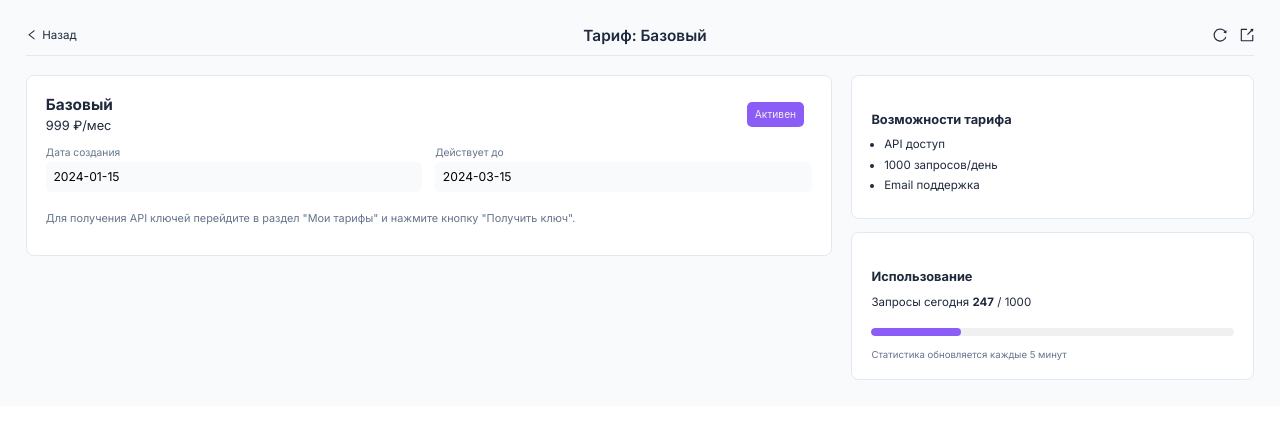
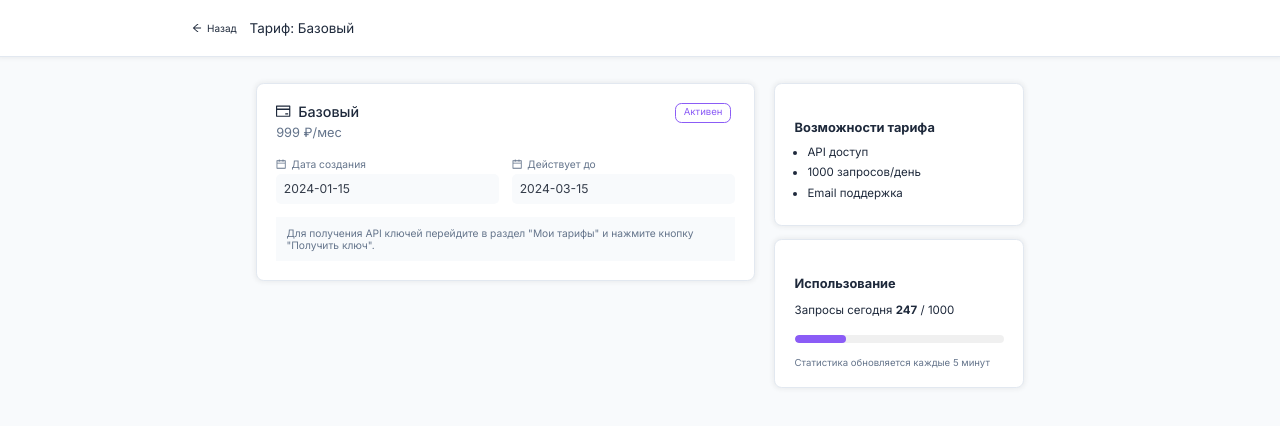
Before and after one commit to Kattherinee/persnal-subscribe, a React (Vite) app: page /my-tariffs/1 in a window 1280 px wide. Shown: the top 426 px of the page. Built offline with nearby package versions, Linux system fonts and the light colour scheme; no server answers.

Commit message:
Refactor application structure: move pages to mainPages, update imports, and enhance layout with icons; add new PlanDetailPage and MyTariffsPage components.

```diff
--- a/src/assets/mockData.ts
+++ b/src/assets/mockData.ts
@@ -1,4 +1,4 @@
-import type { PlanData } from '../pages/auth/PlanDetailPage';
+import type { PlanData } from '../pages/PlanDetailPage';
 
 export const mockPlan: PlanData = {
   id: '111',
--- a/src/assets/theme/theme.tsx
+++ b/src/assets/theme/theme.tsx
@@ -5,7 +5,7 @@ export const theme = {
     backgroundCard: '#ffffff', // карточки
     backgroundInput: '#ffffff', // поля ввода
     backgroundButtonDisabled: '#d3d1d1', // кнопка отключена
-    backgroundSidebar: '#f8fafc', // сайдбар
+    backgroundSidebar: '#fcfcfc', // сайдбар
     backgroundGray: '#c7c9cd',
 
     // Тексты
@@ -43,6 +43,7 @@ export const theme = {
   },
 
   fonts: {
+    fontRegular: 400,
     fontWeightMedium: 500,
     fontWeightSemibold: 600,
     fontWeightBold: 700,
--- a/src/components/CardMyPlan.tsx
+++ b/src/components/CardMyPlan.tsx
@@ -2,6 +2,7 @@ import styled from 'styled-components';
 import { theme } from '../assets/theme/theme';
 import { CustomButton } from '../ui/CustomButton';
 import { Link } from 'react-router-dom';
+import { KeyOutlined } from '@ant-design/icons';
 
 type CardMyPlanProps = {
   title: string;
@@ -25,11 +26,11 @@ export const CardMyPlan = ({ title, price, endDate, isActive, idPlan }: CardMyPl
           <>
             <StyledTag $isActive={isActive}>Активен</StyledTag>
 
-            <CustomButton type="text" $mode="secondary">
-              🔑 Получить ключ
+            <CustomButton type="text" $mode="secondary" $height="2vw">
+              <KeyOutlined /> Получить ключ
             </CustomButton>
             <Link to={`/my-tariffs/${idPlan}`}>
-              <CustomButton type="primary" $mode="primary">
+              <CustomButton type="primary" $mode="primary" $height="2vw">
                 Подробнее
               </CustomButton>
             </Link>
@@ -84,7 +85,7 @@ const Actions = styled.div`
   gap: 0.6vw;
 `;
 
-const StyledTag = styled.div<{ $isActive: boolean }>`
+export const StyledTag = styled.div<{ $isActive: boolean }>`
   background-color: ${({ $isActive }) =>
     $isActive ? theme.colors.backgroundCard : theme.colors.sideBarActivebg};
   color: ${({ $isActive }) => ($isActive ? theme.colors.brandPrimary : theme.colors.textMuted)};
--- a/src/index.css
+++ b/src/index.css
@@ -3,4 +3,5 @@ html,
 body {
   font-family: 'Inter', -apple-system, BlinkMacSystemFont, 'Segoe UI', Roboto, sans-serif;
   margin: 0;
+  background-color: #f8fafc;
 }
--- a/src/layout.tsx
+++ b/src/layout.tsx
@@ -2,7 +2,13 @@ import { useState } from 'react';
 import styled from 'styled-components';
 import { Outlet, NavLink } from 'react-router-dom';
 import { theme } from './assets/theme/theme';
-import { MenuFoldOutlined, MenuUnfoldOutlined } from '@ant-design/icons';
+import {
+  CreditCardOutlined,
+  KeyOutlined,
+  MenuFoldOutlined,
+  MenuUnfoldOutlined,
+  UserOutlined,
+} from '@ant-design/icons';
 
 export const Layout = () => {
   const [collapsed, setCollapsed] = useState(false);
@@ -20,9 +26,18 @@ export const Layout = () => {
         </SidebarHeader>
 
         <SidebarMenu $collapsed={collapsed}>
-          <SidebarLink to="/">Мои данные</SidebarLink>
-          <SidebarLink to="/tariffs">Доступные тарифы</SidebarLink>
-          <SidebarLink to="/my-tariffs">Мои тарифы</SidebarLink>
+          <SidebarLink to="/">
+            <UserOutlined />
+            Мои данные
+          </SidebarLink>
+          <SidebarLink to="/tariffs">
+            <CreditCardOutlined />
+            Доступные тарифы
+          </SidebarLink>
+          <SidebarLink to="/my-tariffs">
+            <KeyOutlined />
+            Мои тарифы
+          </SidebarLink>
         </SidebarMenu>
 
         <SidebarFooter>
@@ -95,6 +110,7 @@ const SidebarMenu = styled.nav<{ $collapsed: boolean }>`
 const SidebarLink = styled(NavLink)`
   display: flex;
   align-items: center;
+  gap: 0.4vw;
   padding: 0.6rem 1rem;
   margin: 0.2rem 0;
   border-radius: 0.4rem;
--- a/src/pages/auth/PlanDetailPage.tsx
+++ b/src/pages/PlanDetailPage.tsx
@@ -1,10 +1,11 @@
 import styled from 'styled-components';
 import { useParams } from 'react-router-dom';
 import { useEffect, useState } from 'react';
-import { theme } from '../../assets/theme/theme';
-import { Progress, Tag, Spin } from 'antd';
-import { ExportOutlined, LeftOutlined, ReloadOutlined } from '@ant-design/icons';
-import { mockPlan } from '../../assets/mockData';
+import { theme } from '../assets/theme/theme';
+import { Progress, Spin } from 'antd';
+import { ArrowLeftOutlined, CalendarOutlined, CreditCardOutlined } from '@ant-design/icons';
+import { mockPlan } from '../assets/mockData';
+import { StyledTag } from '../components/CardMyPlan';
 
 export interface PlanData {
   id: string;
@@ -54,40 +55,45 @@ export const PlanDetailPage = () => {
 
   return (
     <Page>
-      <PlanHeader>
+      <HeaderContainer>
+        <BackAndTitle>
           <Back onClick={() => window.history.back()}>
-          <LeftOutlined />
+            <ArrowLeftOutlined />
             <span>Назад</span>
           </Back>
 
           <HeaderTitle>Тариф: {plan.title}</HeaderTitle>
-
-        <Icons>
-          <ReloadOutlined />
-          <ExportOutlined />
-        </Icons>
-      </PlanHeader>
+        </BackAndTitle>
+      </HeaderContainer>
 
       <Content>
         <LeftColumn>
           <Card>
-            <Top>
             <PlanInfo>
-                <Title>{plan.title}</Title>
+              <TitleContainer>
+                <Title>
+                  <CreditCardOutlined style={{ marginRight: '0.6vw' }} />
+                  {plan.title}
+                </Title>
+                <StyledTag $isActive={true}>Активен</StyledTag>
+              </TitleContainer>
+
               <Price>{plan.price}</Price>
             </PlanInfo>
-              <StyledTag $active={plan.isActive}>
-                {plan.isActive ? 'Активен' : 'Неактивен'}
-              </StyledTag>
-            </Top>
 
             <DateBlock>
               <DateItem>
-                <Label>Дата создания</Label>
+                <Label>
+                  <CalendarOutlined style={{ marginRight: '0.4vw' }} />
+                  Дата создания
+                </Label>
                 <Value>{plan.startDate}</Value>
               </DateItem>
               <DateItem>
-                <Label>Действует до</Label>
+                <Label>
+                  <CalendarOutlined style={{ marginRight: '0.4vw' }} />
+                  Действует до
+                </Label>
                 <Value>{plan.endDate}</Value>
               </DateItem>
             </DateBlock>
@@ -129,25 +135,34 @@ export const PlanDetailPage = () => {
 
 /* -------- STYLES -------- */
 const Page = styled.div`
-  background: ${theme.colors.backgroundPage};
-  padding: 2vw;
+  display: flex;
+  flex-direction: column;
+  align-items: center;
   font-family: ${theme.fonts.fontFamily};
 `;
 
-const PlanHeader = styled.div`
+const HeaderContainer = styled.header`
+  height: 56px;
+  border-bottom: 1px solid ${theme.colors.border};
+  box-shadow: 0 0 4px 2px rgba(24, 24, 24, 0.046);
+  background: ${theme.colors.backgroundCard};
   display: flex;
+  align-items: center;
   justify-content: space-between;
-  align-items: center;
-  margin-bottom: 1.5vw;
-  padding-bottom: 0.8vw;
-  border-bottom: 0.05vw solid ${theme.colors.border};
+  width: 100%;
+`;
+
+const BackAndTitle = styled.div`
+  display: flex;
+  gap: 1vw;
+  margin-left: 15vw;
 `;
 
 const Back = styled.div`
   display: flex;
   align-items: center;
   gap: 0.4vw;
-  font-size: 0.9vw;
+  font-size: 0.78vw;
   color: ${theme.colors.textPrimary};
   cursor: pointer;
 
@@ -157,29 +172,18 @@ const Back = styled.div`
 `;
 
 const HeaderTitle = styled.h2`
-  font-size: 1.2vw;
-  font-weight: ${theme.fonts.fontWeightSemibold};
+  font-size: 1.05vw;
+  font-weight: ${theme.fonts.fontRegular};
   color: ${theme.colors.textPrimary};
   margin: 0;
-`;
-
-const Icons = styled.div`
-  display: flex;
-  align-items: center;
-  gap: 1vw;
-  font-size: 1.1vw;
-  color: ${theme.colors.textPrimary};
-  cursor: pointer;
-
-  svg:hover {
-    color: ${theme.colors.brandPrimary};
-  }
 `;
 
 const Content = styled.div`
   display: grid;
   grid-template-columns: 2fr 1fr;
   gap: 1.5vw;
+  width: 60vw;
+  margin-top: 2vw;
 `;
 
 const LeftColumn = styled.div``;
@@ -194,42 +198,32 @@ const Card = styled.div`
   border-radius: 0.6vw;
   padding: 1.5vw;
   border: 0.05vw solid ${theme.colors.border};
-`;
-
-const Top = styled.div`
-  display: flex;
-  justify-content: space-between;
-  align-items: center;
+  box-shadow: 0 0 4px 2px rgba(24, 24, 24, 0.046);
 `;
 
 const PlanInfo = styled.div``;
 
 const Title = styled.h3`
-  font-size: 1.2vw;
+  font-size: 1.12vw;
+  font-weight: ${theme.fonts.fontWeightMedium};
   color: ${theme.colors.textPrimary};
-  margin: 0 0 0.3vw;
+  margin: 0 0 0.4vw;
+`;
+const TitleContainer = styled.div`
+  display: flex;
+  justify-content: space-between;
 `;
 
 const Price = styled.p`
   font-size: 1vw;
-  color: ${theme.colors.textPrimary};
+  color: ${theme.colors.textSecondary};
   margin: 0;
-`;
-
-const StyledTag = styled(Tag)<{ $active: boolean }>`
-  font-size: 0.8vw;
-  padding: 0.2vw 0.6vw;
-  border-radius: 0.4vw;
-  background: ${(p) =>
-    p.$active ? theme.colors.brandPrimary : theme.colors.backgroundButtonDisabled};
-  color: ${(p) => (p.$active ? theme.colors.textInverse : theme.colors.textSecondary)};
-  border: none;
 `;
 
 const DateBlock = styled.div`
   display: grid;
   grid-template-columns: 1fr 1fr;
-  margin-top: 1vw;
+  margin-top: 1.4vw;
   gap: 1vw;
 `;
 
@@ -246,15 +240,20 @@ const Label = styled.span`
 const Value = styled.div`
   font-size: 0.95vw;
   background: ${theme.colors.backgroundPage};
+  color: ${theme.colors.textMedium};
   padding: 0.6vw;
   border-radius: 0.4vw;
   margin-top: 0.3vw;
 `;
 
 const InfoText = styled.p`
-  font-size: 0.85vw;
+  background-color: ${theme.colors.backgroundPage};
+  padding: 0.8vw;
+  font-size: 0.8vw;
   color: ${theme.colors.textSecondary};
-  margin-top: 1.5vw;
+
+  margin-block: 0;
+  margin-top: 1vw;
 `;
 
 const SubTitle = styled.h4`
--- a/src/pages/auth/mainPages/MyTariffsPage.tsx
+++ b/src/pages/mainPages/MyTariffsPage.tsx
@@ -1,8 +1,8 @@
 import styled from 'styled-components';
 
 import { Subtitle, Title, TitleContainer, Wrapper } from './ProfilePage';
-import { CardMyPlan } from '../../../components/CardMyPlan';
-import { mockPlan } from '../../../assets/mockData';
+import { CardMyPlan } from '../../components/CardMyPlan';
+import { mockPlan } from '../../assets/mockData';
 // import { CustomButton } from '../../../ui/CustomButton';
 // import { CustomLabel } from '../../../ui/CustomLabel';
 // import { CustomInput } from '../../../ui/CustomInput';
--- a/src/pages/auth/mainPages/TariffsPage.tsx
+++ b/src/pages/mainPages/TariffsPage.tsx
@@ -1,5 +1,5 @@
 import styled from 'styled-components';
-import { CardPlan } from '../../../components/CardPlan';
+import { CardPlan } from '../../components/CardPlan';
 import { Subtitle, Title, TitleContainer, Wrapper } from './ProfilePage';
 // import { CustomButton } from '../../../ui/CustomButton';
 // import { CustomLabel } from '../../../ui/CustomLabel';
```
Also changed, not shown: src/App.tsx (+4 -4 lines), src/pages/mainPages/ProfilePage.tsx (renamed from src/pages/auth/mainPages/ProfilePage.tsx, +4 -4 lines). Lines whose indentation alone changed are shown as unchanged.
